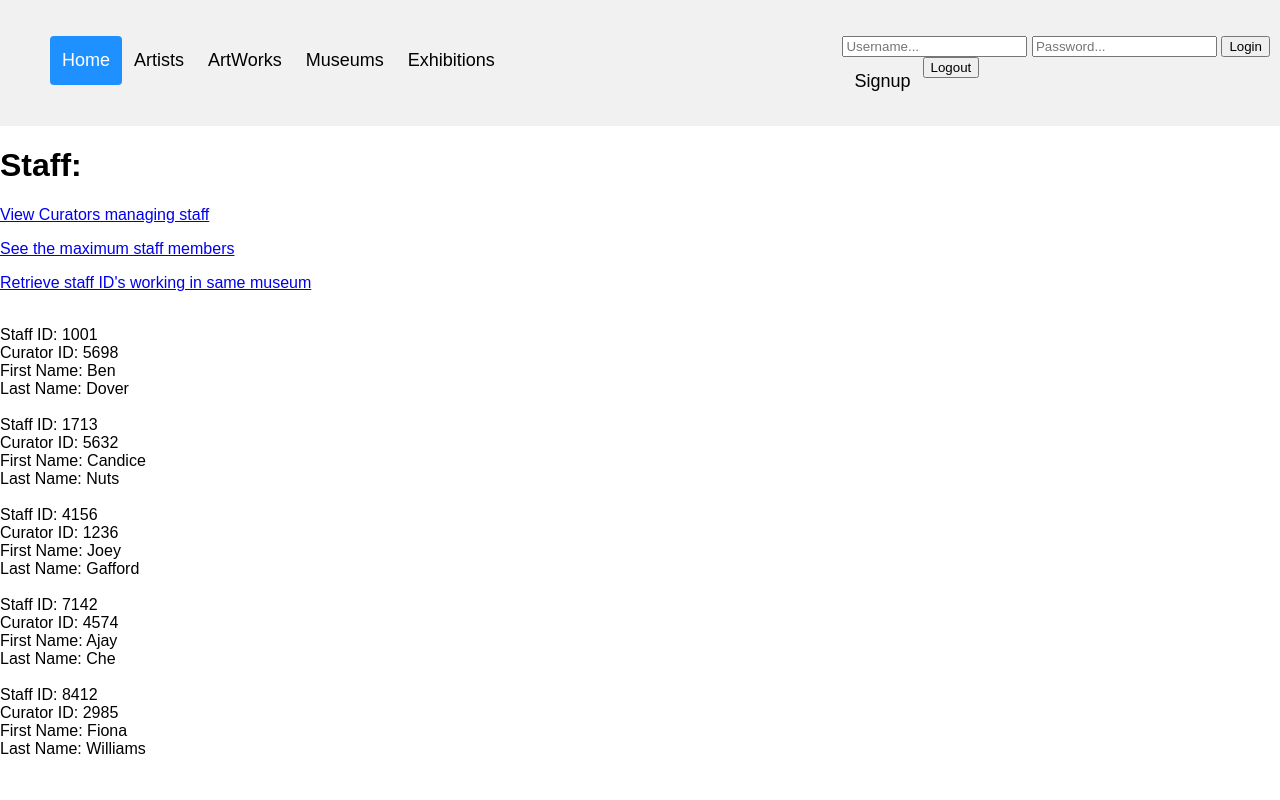
After one commit to Janit11/Art-Gallery-Database, a PHP site: page /staff.php in a window 1280 px wide. The commit adds this page. Run offline with PHP 8.4, Linux system fonts and the light colour scheme; data comes from the database, SQL or seed files in the repository.

Commit message:
added a new staff file and some links to files

```diff
--- a/exhibition.php
+++ b/exhibition.php
@@ -12,7 +12,7 @@
     <h1>Exhibitions:</h1>
     <div class="wrapper">
         <p><a class="active" href="ticket_sells.php">View All Tickets</a></p>
-        <p><a class="active" href="curator.php">View Curators managing Exhibitions</a></p>
+        <p><a class="active" href="staff.php">View Staff organizing Exhibitions</a></p>
     </div>
 	<?php
         $conn = OpenCon();
--- a/nested.php
+++ b/nested.php
@@ -23,7 +23,7 @@
 <head>
 <body>
     <h1>Nested Aggergation Query</h1>
-    <p>Get maximun average of staff members in a department</p>
+    <p>Get maximum average of staff members in a department</p>
     <form action="" method="POST">
 
         <input type="submit" name ="enter" value="Enter">
--- /dev/null
+++ b/staff.php
@@ -0,0 +1,36 @@
+<?php
+    include_once 'include/dbh.inc.php';
+    require 'header.php';
+?>
+<!DOCTYPE html>
+<html>
+<head>
+	<title>Staff</title>
+<head>
+<body>
+    <h1>Staff:</h1>
+    <div class="wrapper">
+        <p><a class="active" href="curator.php">View Curators managing staff</a></p>
+        <p><a class="active" href="nested.php">See the maximum staff members</a></p>
+        <p><a class="active" href="division.php">Retrieve staff ID's working in same museum</a></p>
+    </div>
+	<?php
+        $conn = OpenCon();
+        $sql = "SELECT * FROM Staff_ManagedBy;";
+        $result = $conn->query($sql);
+        $resultCheck = mysqli_num_rows($result);
+
+        echo "<br>";
+        if ($resultCheck > 0) {
+            while ($row = mysqli_fetch_assoc($result)) { //"mysqli_fetch_assoc" fetches all the info from $result (php function)
+                echo "Staff ID: {$row['sID']} <br>
+                    Curator ID: {$row['cID']} <br>
+                    First Name: {$row['fname']} <br>
+                    Last Name: {$row['lname']}";
+                echo "<br> <br>";
+            }
+        }
+
+	?>
+</body>
+</html>
```
